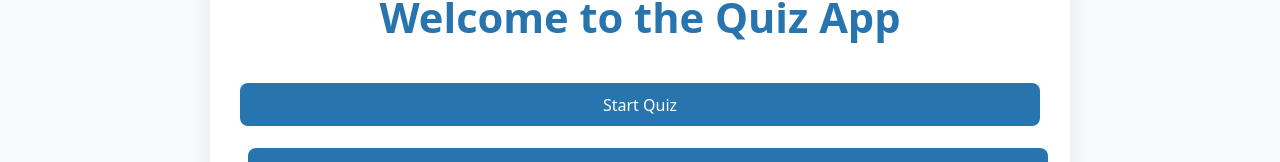
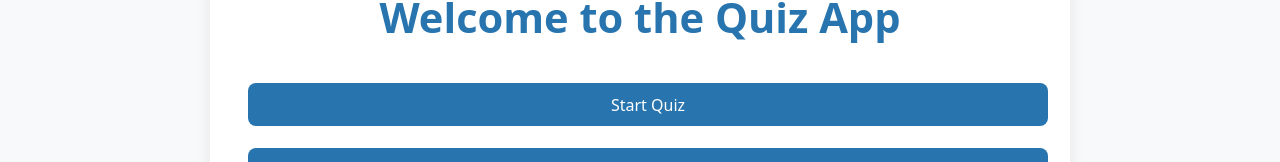
Before and after one commit to Zulu05/CS35L_Proj, a React (Vite) app: page / in a window 1280 px wide. Shown: the part 157-319 px from the top of the page. Built offline with nearby package versions, Linux system fonts and the light colour scheme.

Commit message:
fixed button spacing on home page

```diff
--- a/src/components/Pages/homePage.tsx
+++ b/src/components/Pages/homePage.tsx
@@ -27,6 +27,7 @@ const navigate = useNavigate();
           const id = localStorage.getItem('userId');
           navigate(id ? '/quiz' : '/login');
         }}
+        style={{ marginLeft: 8 }}
       >
         Start Quiz
       </button>
```
